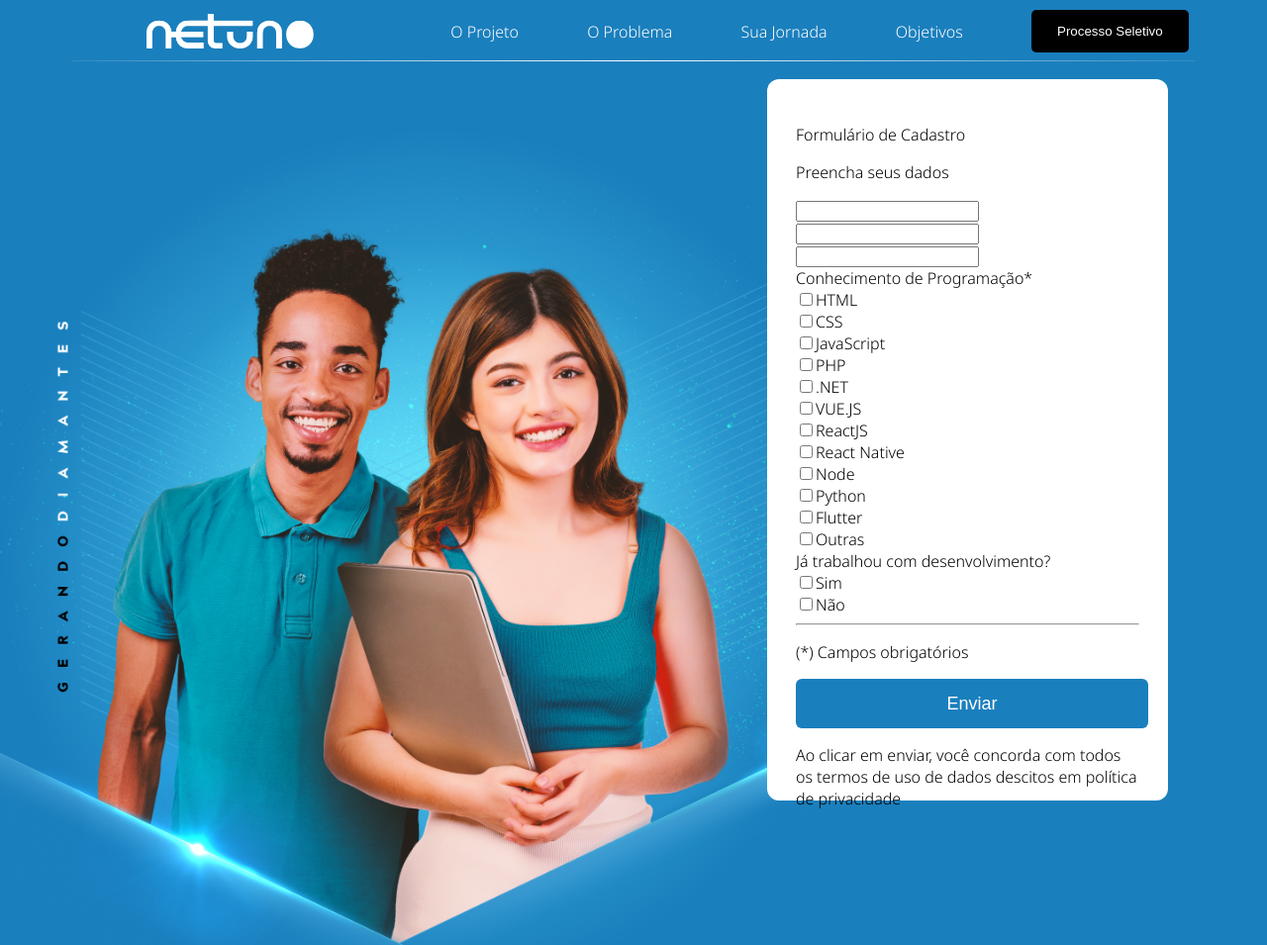
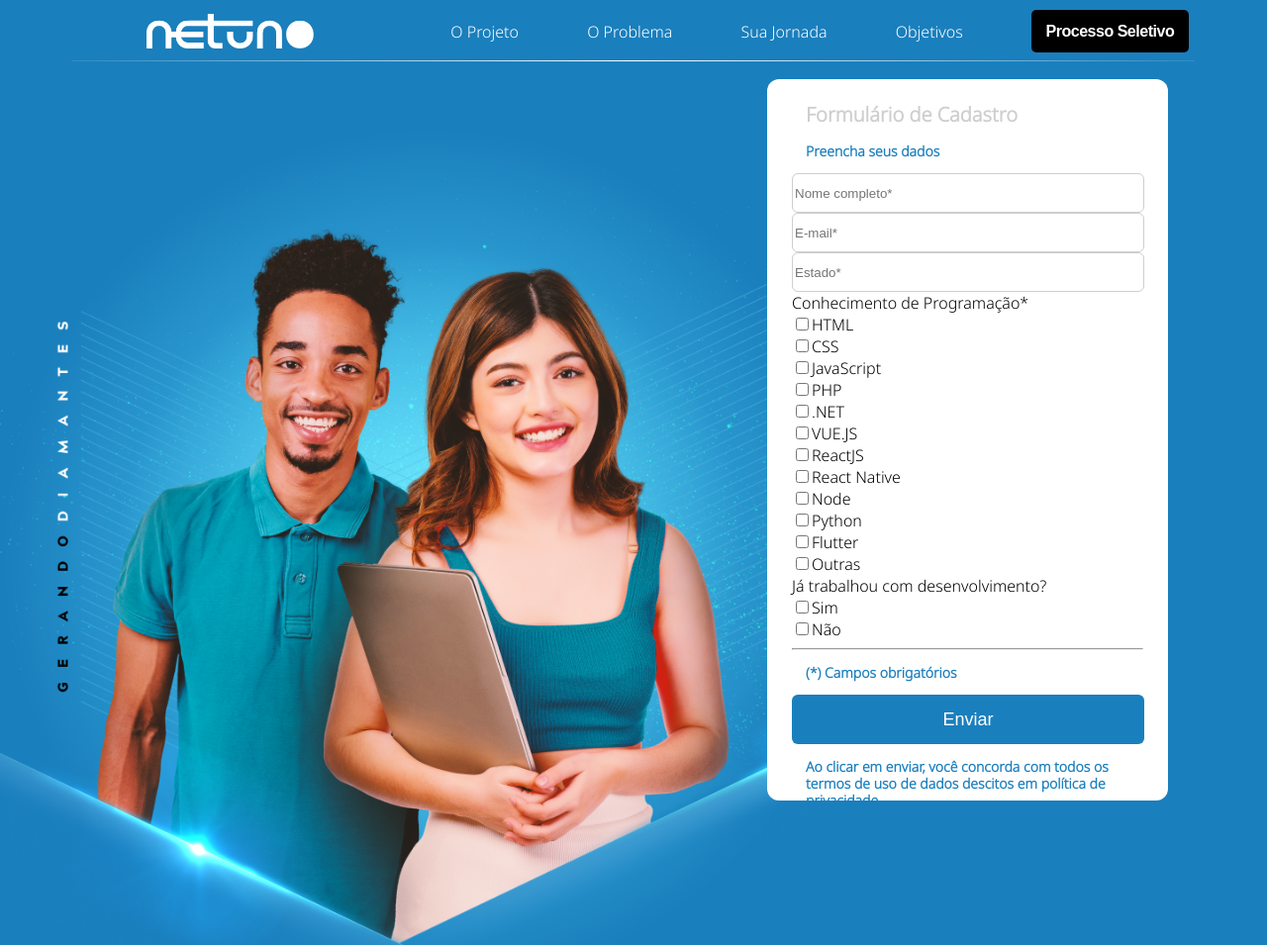
Before and after one commit to andredotexe/Netuno, a plain HTML site: page index.html in a window 1280 px wide. Shown: the top 955 px of the page at 99% size. Drawn offline with Linux system fonts and the light colour scheme.

Commit message:
melhorias no formulario

```diff
--- a/css/style.css
+++ b/css/style.css
@@ -22,6 +22,11 @@ header {
     color: white;
     border: none;
     border-radius: 5px;
+    font-style: normal;
+    font-weight: 700;
+    font-size: 16px;
+    line-height: 19px;
+    letter-spacing: -0.03em;
   }
 
   #menu ul {
@@ -77,10 +82,36 @@ header {
     right: 100px;
     background-color: white;
     text-align: left;
-    padding: 29px;
+    padding: 0 25px;
     width: 405px;
     height: 729px;
     border-radius: 12px;
+}
+
+#formulario h2{
+  font-style: normal;
+  font-weight: 700;
+  font-size: 20px;
+  line-height: 24px;
+  color: #cecece;
+  padding-left: 14px;
+  padding-top: 7px;
+}
+
+#formulario p{
+  padding-left: 14px;
+  font-style: normal;
+  font-weight: 700;
+  font-size: 14px;
+  line-height: 17px;
+  color: #1A7FBD;
+}
+
+#formulario .input-forma{
+  width: 356px;
+  height: 40px;
+  border: 1px solid #CECECE;
+  border-radius: 6px;
 }
 
 #formulariobanner button{
--- a/index.html
+++ b/index.html
@@ -35,11 +35,14 @@
             <img src="image/bannertopo.png" alt="bannertopo" id="banner">
                 <div id="formulario">
                     <form action="">
-                            <p>Formulário de Cadastro</p>
+                        <div>
+                            <h2>Formulário de Cadastro</h2>
                             <p>Preencha seus dados</p>
-                            <div><input type="text"></div>
-                            <div><input type="email"></div>
-                            <div><input type="text"></div>
+                            <div><input type="text" placeholder="Nome completo*" id="nome" name="nome" class="input-forma" required></div>
+                            <div><input type="email" placeholder="E-mail*" id="email" name="email" class="input-forma" required></div>
+                            <div><input type="text" placeholder="Estado*" id="estado" name="estado" class="input-forma" required></div>
+                        </div>
+
                             <div><label>Conhecimento de Programação*</label></div>
                             <div><input type="checkbox">HTML</div>
                             <div><input type="checkbox">CSS</div>
```
